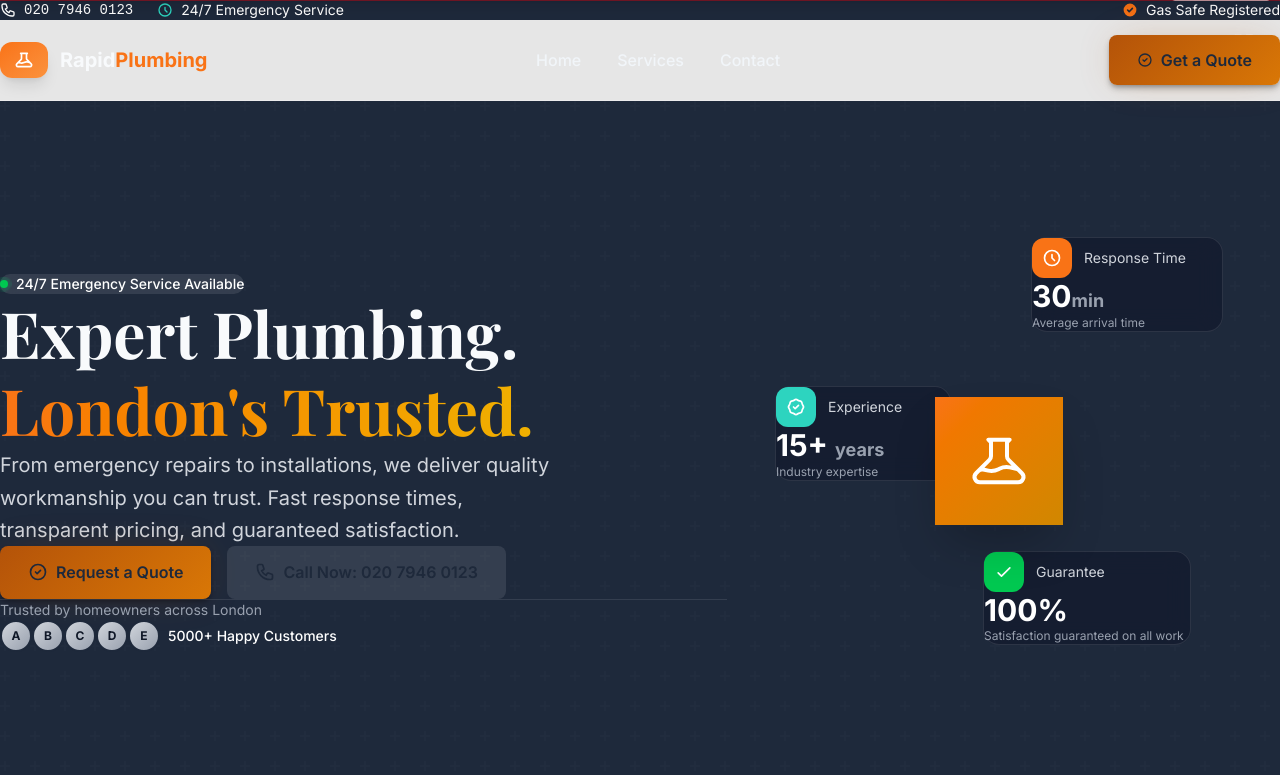
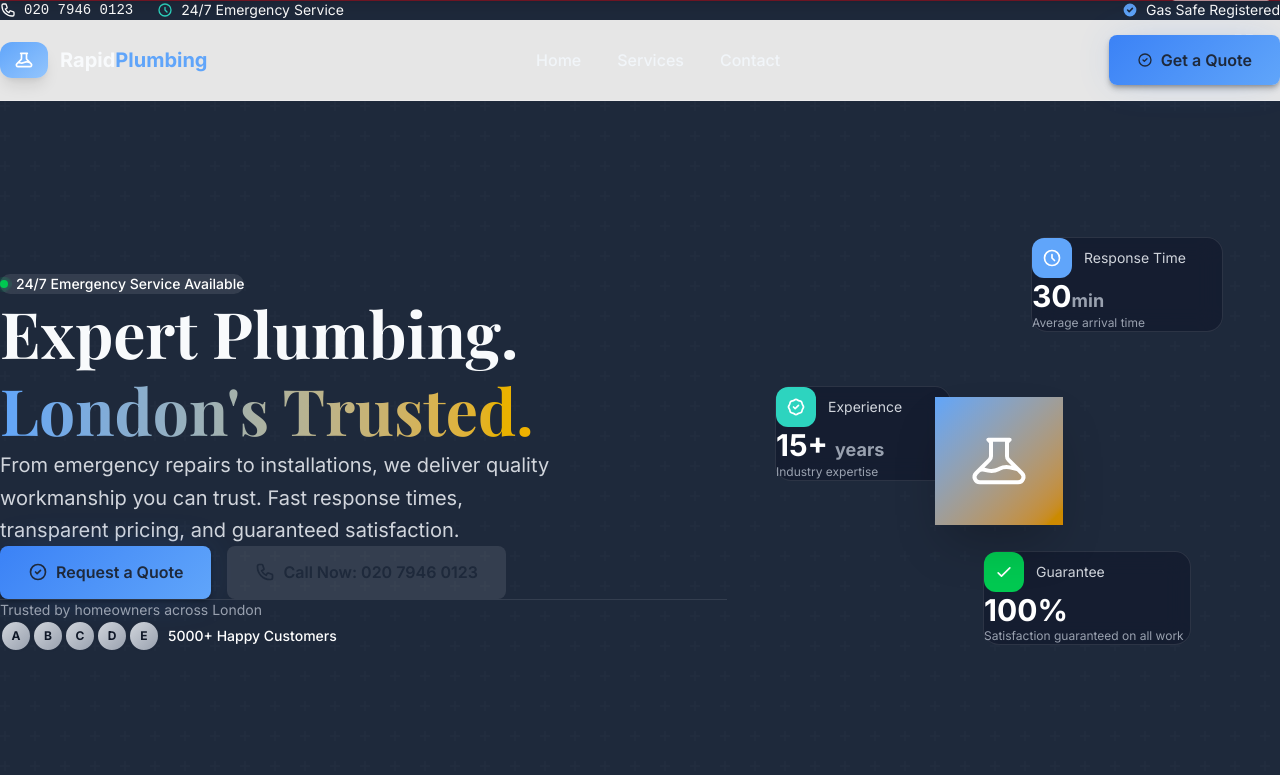
Before and after one commit to Robert-kelly19/plumb1, a Next.js app: page / in a window 1280 px wide. Shown: the top 775 px of the page. Built offline with nearby package versions, Linux system fonts and the light colour scheme.

Commit message:
change theme color

```diff
--- a/app/globals.css
+++ b/app/globals.css
@@ -17,10 +17,10 @@
   --primary-light: #334155;
   --primary-dark: #0f172a;
 
-  /* Accent - Warm Copper */
-  --accent: #b45309;
-  --accent-light: #d97706;
-  --accent-dark: #92400e;
+/* Accent - Blue */
+   --accent: #3b82f6;
+   --accent-light: #60a5fa;
+   --accent-dark: #2563eb;
 
   /* Secondary - Soft Teal */
   --secondary: #0d9488;
@@ -47,7 +47,7 @@
 
   /* Gradients */
   --gradient-primary: linear-gradient(135deg, #1e293b 0%, #334155 100%);
-  --gradient-accent: linear-gradient(135deg, #b45309 0%, #d97706 100%);
+  --gradient-accent: linear-gradient(135deg, #3b82f6 0%, #60a5fa 100%);
   --gradient-hero: linear-gradient(135deg, #0f172a 0%, #1e293b 50%, #334155 100%);
   --gradient-warm: linear-gradient(135deg, #fef3c7 0%, #fed7aa 100%);
   --gradient-glass: linear-gradient(135deg, rgba(255,255,255,0.1) 0%, rgba(255,255,255,0.05) 100%);
@@ -57,7 +57,7 @@
   --shadow-md: 0 4px 6px -1px rgb(0 0 0 / 0.1), 0 2px 4px -2px rgb(0 0 0 / 0.1);
   --shadow-lg: 0 10px 15px -3px rgb(0 0 0 / 0.1), 0 4px 6px -4px rgb(0 0 0 / 0.1);
   --shadow-xl: 0 20px 25px -5px rgb(0 0 0 / 0.1), 0 8px 10px -6px rgb(0 0 0 / 0.1);
-  --shadow-glow: 0 0 40px -10px rgba(180, 83, 9, 0.3);
+  --shadow-glow: 0 0 40px -10px rgba(59, 130, 246, 0.3);
   --shadow-glass: 0 8px 32px 0 rgb(31 38 135 / 0.15);
   --shadow-card: 0 4px 6px -1px rgb(0 0 0 / 0.05), 0 2px 4px -2px rgb(0 0 0 / 0.05);
 }
@@ -76,9 +76,9 @@
   --primary-dark: #1e293b;
 
 /* Accent - slightly adjusted for dark */
-  --accent: #f97316;
-  --accent-light: #fb923c;
-  --accent-dark: #c2410c;
+   --accent: #60a5fa;
+   --accent-light: #93c5fd;
+   --accent-dark: #3b82f6;
 
   /* Secondary - slightly adjusted for dark */
   --secondary: #2dd4bf;
@@ -261,10 +261,10 @@ h4 { font-size: clamp(1.25rem, 2vw, 1.5rem); }
 
 @keyframes pulse-glow {
    0%, 100% {
-    box-shadow: 0 0 20px -5px rgba(180, 83, 9, 0.4);
+     box-shadow: 0 0 20px -5px rgba(59, 130, 246, 0.4);
    }
    50% {
-    box-shadow: 0 0 40px -10px rgba(180, 83, 9, 0.6);
+     box-shadow: 0 0 40px -10px rgba(59, 130, 246, 0.6);
    }
 }
 
@@ -460,7 +460,7 @@ h4 { font-size: clamp(1.25rem, 2vw, 1.5rem); }
 
 .btn-primary:hover {
    transform: translateY(-2px);
-  box-shadow: var(--shadow-lg), 0 0 50px -10px rgba(180, 83, 9, 0.5);
+   box-shadow: var(--shadow-lg), 0 0 50px -10px rgba(59, 130, 246, 0.5);
 }
 
 .btn-primary:active {
@@ -686,7 +686,7 @@ h4 { font-size: clamp(1.25rem, 2vw, 1.5rem); }
 .input:focus {
    outline: none;
    border-color: var(--accent);
-  box-shadow: 0 0 0 4px rgba(180, 83, 9, 0.1);
+   box-shadow: 0 0 0 4px rgba(59, 130, 246, 0.1);
 }
 
 .input::placeholder {
@@ -1061,7 +1061,7 @@ a:focus-visible {
  /* High contrast focus for better visibility */
  @media (prefers-contrast: high) {
    .btn:focus-visible {
-    outline: 3px solid #000;
+     outline: 3px solid #2563eb;
      outline-offset: 3px;
    }
  }
```
Lines whose indentation alone changed are shown as unchanged.
